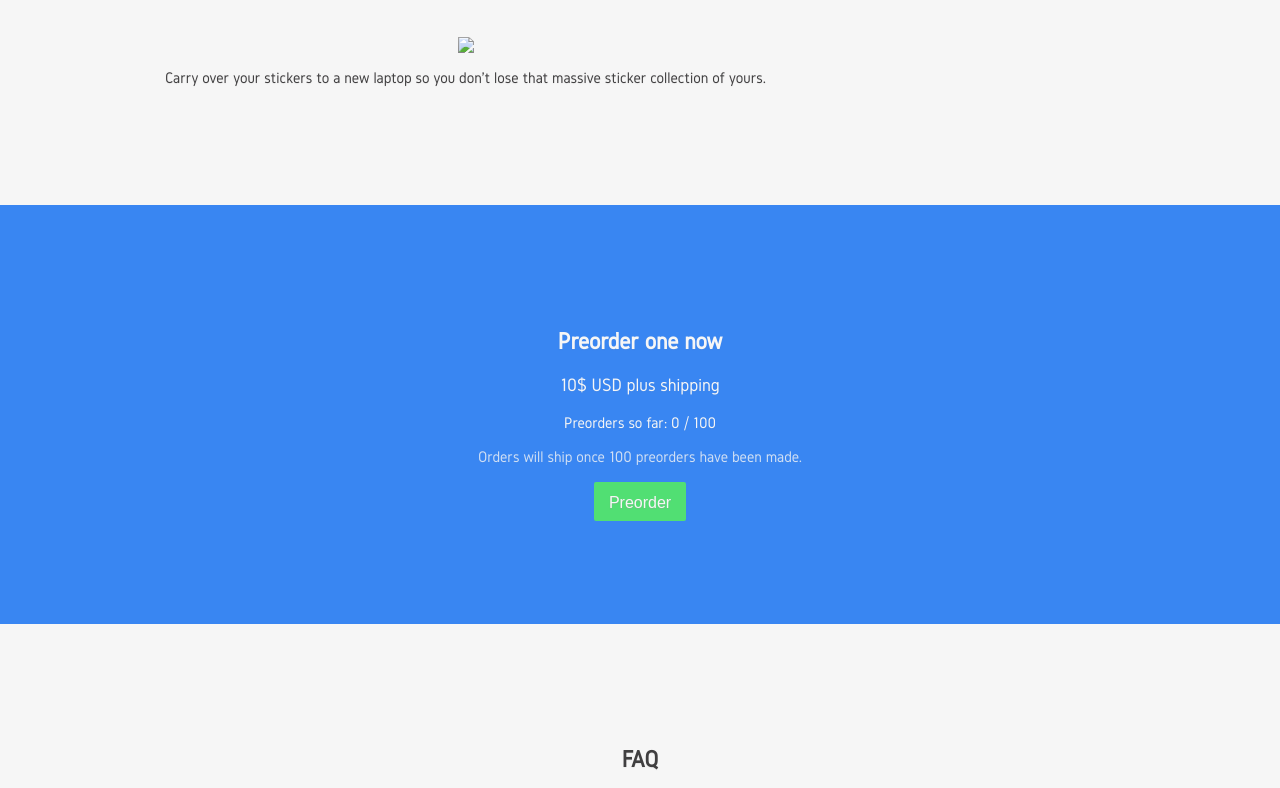
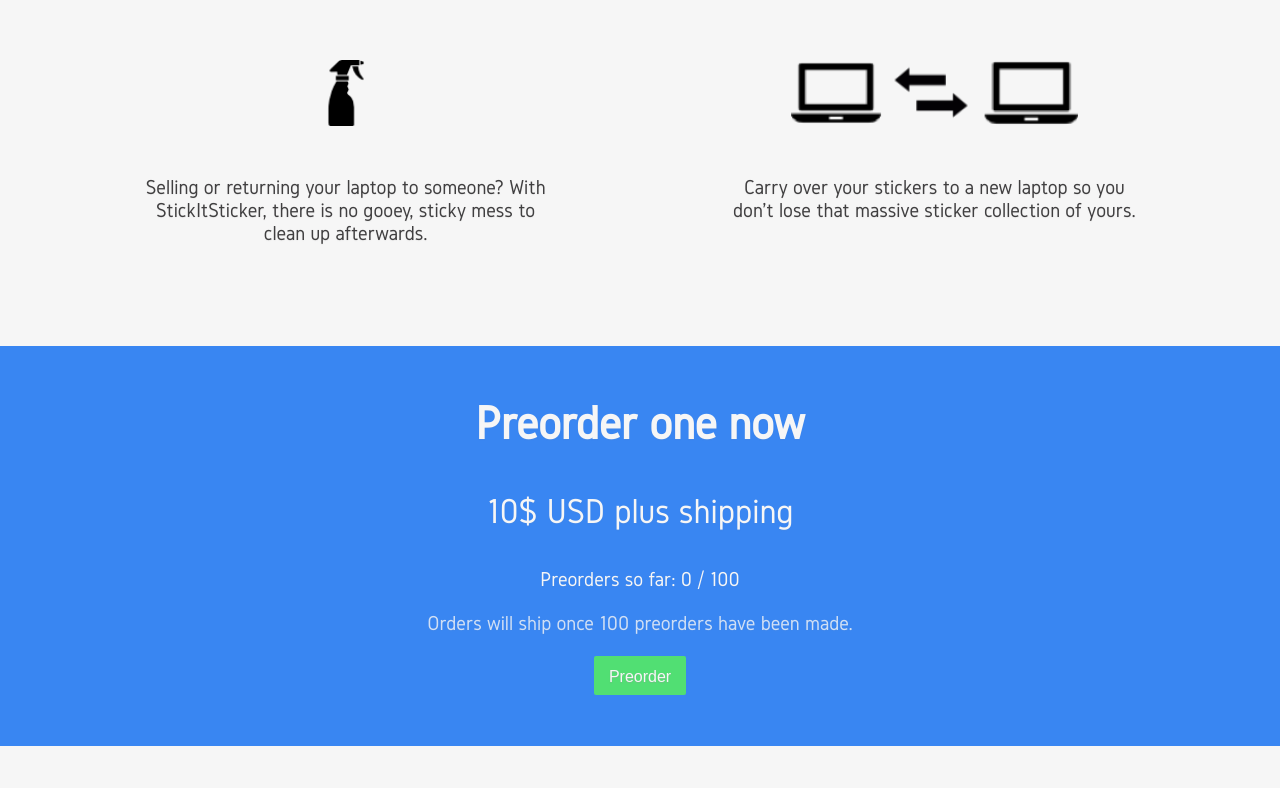
Before and after one commit to m-bodmer/stickitsticker, a plain HTML site: page index.html in a window 1280 px wide. Shown: the part 688-1476 px from the top of the page. Drawn offline with nearby package versions, Linux system fonts and the light colour scheme; some packages are replaced by stand-ins of ours; files that its build step writes are made by us from their sources; a script that the page names is missing.

Commit message:
Add a bit more extra info to intro section, add images and retina script file

```diff
--- a/index.html
+++ b/index.html
@@ -22,6 +22,7 @@
       <div class="intro--desc">
         <h1>A sticker for your stickers</h1>
         <p>Place your stickers on top of StickItSticker, and easily peel off everything in one go.</p>
+        <p>Available for 13' and 15' Macbook Pros.</p>
         <img src="styles/img/Group.png" data-at2x="styles/img/Group@2x.png">
       </div>
     </section>
--- a/styles/main.scss
+++ b/styles/main.scss
@@ -1,6 +1,22 @@
 // Default styles for elements
 * {
   box-sizing: border-box;
+}
+
+// Mixins
+$tablet-width: 600px;
+$desktop-width: 1024px;
+
+@mixin tablet {
+  @media (min-width: #{$tablet-width}) {
+    @content;
+  }
+}
+
+@mixin desktop {
+  @media (min-width: #{$desktop-width}) {
+    @content;
+  }
 }
 
 ul {
@@ -17,10 +33,30 @@ h1, h2, h3, p, a {
   font-weight: 200;
   font-family: "gidoleregular", Sans-Serif;
   text-shadow: 0px 1px 1px rgba(150, 150, 150, 0.1);
+  margin-top: 0;
 }
 
 h1, h2 {
   font-weight: bold;
+}
+
+h1, h2 {
+  @include tablet {
+    font-size: 48px;
+  }
+}
+
+h3 {
+  @include tablet {
+    font-size: 36px;
+  }
+}
+
+
+p {
+  @include tablet {
+    font-size: 21px;
+  }
 }
 
 // Fonts
@@ -36,22 +72,6 @@ h1, h2 {
   font-style: normal;
 }
 
-// Mixins
-$tablet-width: 768px;
-$desktop-width: 1024px;
-
-@mixin tablet {
-  @media (min-width: #{$tablet-width}) and (max-width: #{$desktop-width - 1px}) {
-    @content;
-  }
-}
-
-@mixin desktop {
-  @media (min-width: #{$desktop-width}) {
-    @content;
-  }
-}
-
 // Header module
 .header {
   height: 66px;
@@ -62,6 +82,9 @@ $desktop-width: 1024px;
     float: left;
     max-width: 150px;
     height: 65px;
+    img {
+      margin: 14px 0 0 12px
+    }
   }
 
   .header--nav {
@@ -90,21 +113,24 @@ $desktop-width: 1024px;
   height: 100%;
 }
 
+.intro img {
+  margin: 10px auto 0 auto;
+  max-width: 100%;
+  @include tablet {
+    margin: 30px auto 0 auto;
+  }
+}
+
 // Section styles
 section {
   background: #3986F2;
-  // background: rgba(57,134,242,1);
-  // background: -moz-linear-gradient(top, rgba(57,134,242,1) 0%, rgba(99,171,247,1) 100%);
-  // background: -webkit-gradient(left top, left bottom, color-stop(0%, rgba(57,134,242,1)), color-stop(100%, rgba(99,171,247,1)));
-  // background: -webkit-linear-gradient(top, rgba(57,134,242,1) 0%, rgba(99,171,247,1) 100%);
-  // background: -o-linear-gradient(top, rgba(57,134,242,1) 0%, rgba(99,171,247,1) 100%);
-  // background: -ms-linear-gradient(top, rgba(57,134,242,1) 0%, rgba(99,171,247,1) 100%);
-  // background: linear-gradient(to bottom, rgba(57,134,242,1) 0%, rgba(99,171,247,1) 100%);
-  // filter: progid:DXImageTransform.Microsoft.gradient( startColorstr='#3986f2', endColorstr='#63abf7', GradientType=0 );
   min-height: 300px;
   padding: 8%;
   color: #F6F6F6;
   text-align: center;
+  @include tablet {
+    padding: 4%;
+  }
 }
 
 section:nth-child(even) {
@@ -121,24 +147,30 @@ section:nth-child(even) {
     li {
       &:first-child {
         margin: 0 0 40px 0;
+        @include tablet {
+          margin: 0;
+        }
+      }
+      img {
+        margin: 0 0 15px 0;
+        height: 66px;
+        @include tablet {
+          margin: 0;
+        }
       }
       @include tablet {
         float: left;
-        width: 49%;
-      }
-      div {
-        height: 50px;
-        width: 50px;
-        border: 1px solid black;
-        margin: 0 auto;
+        width: 50%;
+        p {
+          width: 80%;
+          margin: 20px auto;
+          @include desktop {
+            width: 70%;
+            margin: 50px auto;
+          }
+        }
       }
     }
-  }
-  .reason-1-image {
-    // Specific image here
-  }
-  .reason-2-image {
-    // Specific image here
   }
 }
 
@@ -149,12 +181,21 @@ section:nth-child(even) {
     padding: 12px 15px 9px 15px;
     text-shadow: 0px 1px 1px rgba(150, 150, 150, 0.4);
     border-radius: 2px;
+    transition: all 0.2s ease;
+    &:hover {
+      background-color: #25c74c
+    }
   }
 }
 
-.faq-list .faq-answer {
-  transition: all 1s ease;
-  display: none;
+.faq-list {
+  .faq-question:hover {
+    cursor: pointer;
+  }
+  .faq-answer {
+    transition: all 1s ease;
+    display: none;
+  }
 }
 
 // Helper classes & mixins
@@ -169,5 +210,3 @@ section:nth-child(even) {
 .faded {
   opacity: 0.8;
 }
-
-// 360PX MIN BREAKPOINT
```
Also changed, not shown: js/retina.min.js (added, +10 -0 lines), styles/img/Group.png (added), styles/img/Group@2x.png (added), styles/img/cleaning.png (added), styles/img/logo.png (added), styles/img/logo@2x.png (added), styles/img/sll.png (added), 1 other file.
